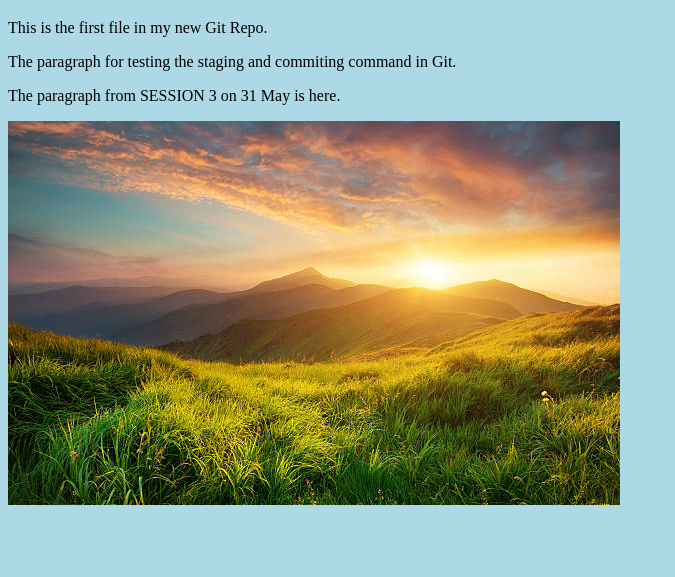
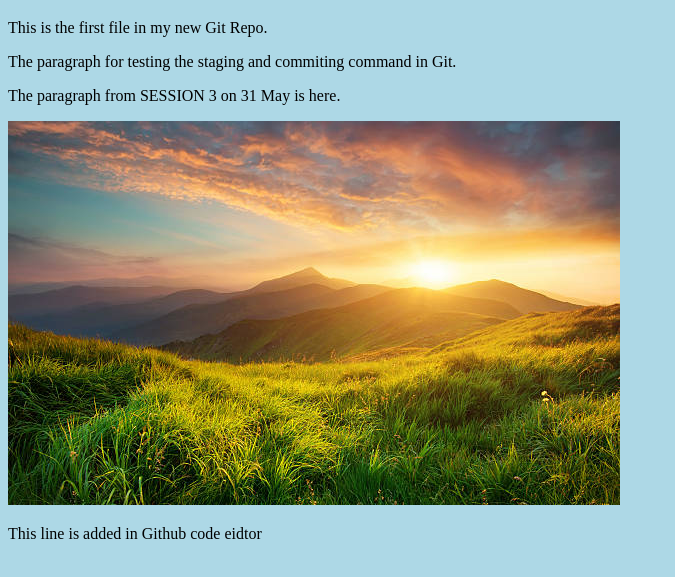
Before and after one commit to BakhtMuhammad/gitandgithub, a plain HTML site: page index.html in a window 1280 px wide. Shown: the part 61-638 px from the top of the page, without its empty margins (0-675 px from the left). Drawn offline with Linux system fonts and the light colour scheme.

Commit message:
Added a new line to the file

```diff
--- a/index.html
+++ b/index.html
@@ -16,6 +16,6 @@
 
 <!-- After the branch -->
 <img src="nature.jpg">
-
+<p>This line is added in Github code eidtor</p>
 </body>
 </html>
```
